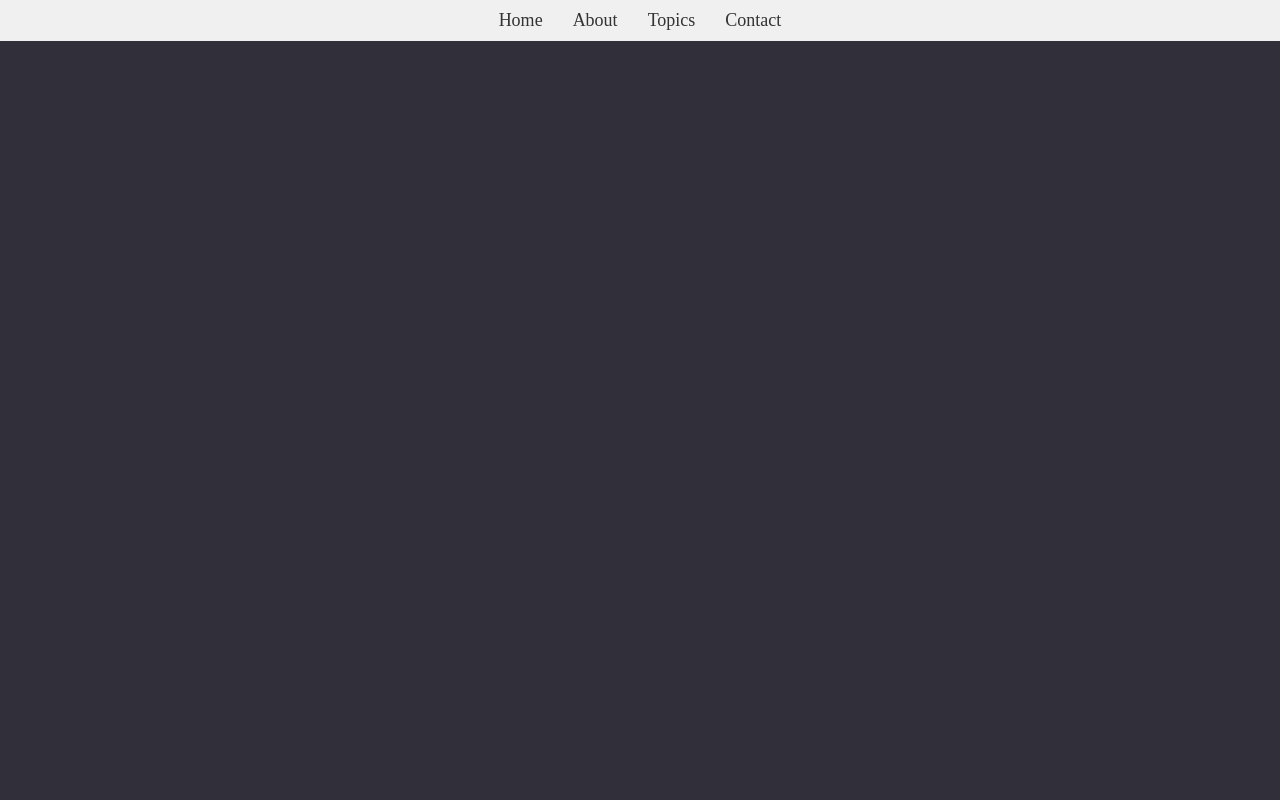
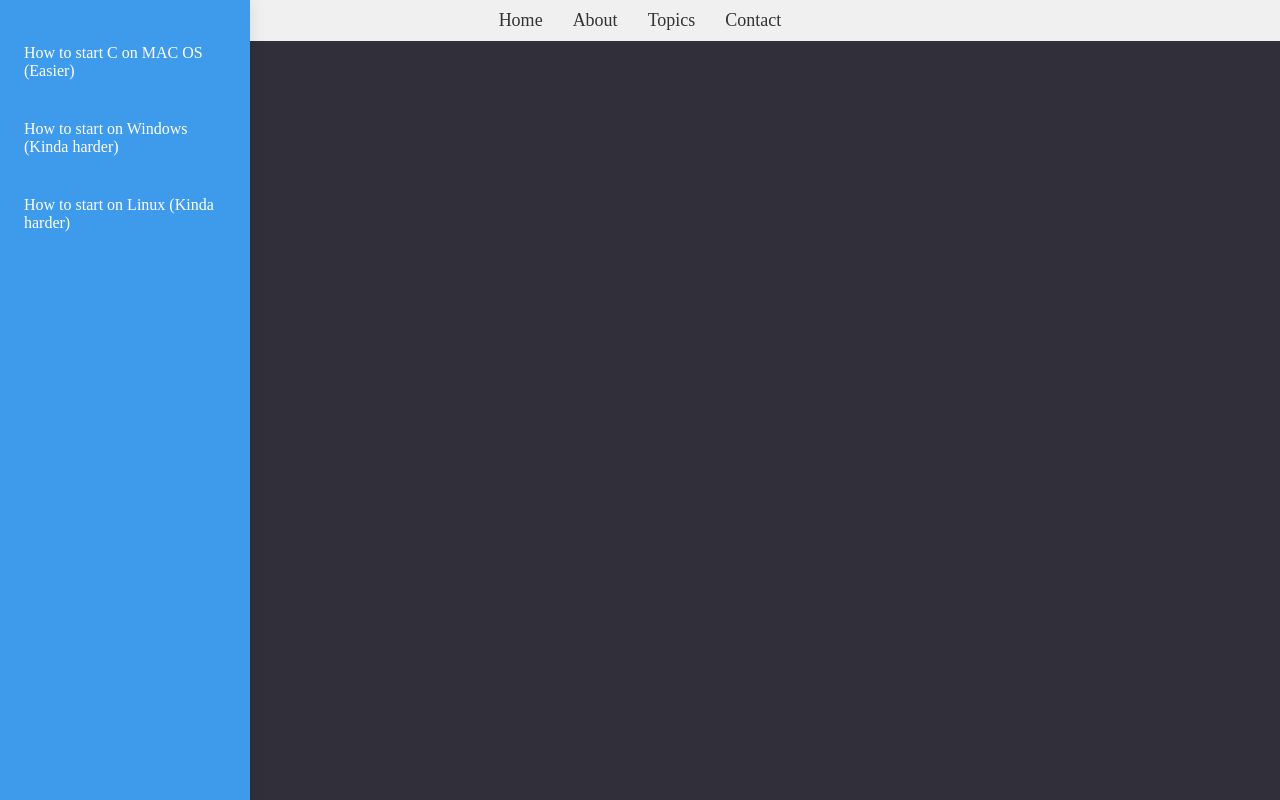
Before and after one commit to Neutron02/Electrical-Eng, a React (Create React App) app: page /C-programming in a window 1280 px wide. Built offline with nearby package versions, Linux system fonts and the light colour scheme.

Commit message:
C-Programming home has a top and side nav

```diff
--- a/src/App.js
+++ b/src/App.js
@@ -8,6 +8,7 @@ import FeaturedSection from './Components/StartupPage/FeaturedSection';
 
 import { BrowserRouter as Router, Route, Routes } from "react-router-dom";
 import OurStory from "../src/Components/About/OurStory";
+import C_Home from './Components/C-Programming/C_Home';
 
 // ... your tileData array ...
 
@@ -46,6 +47,7 @@ function App() {
 
         <Routes>
           <Route path="/OurStory" element={<OurStory />}/>
+          <Route path='C-programming' element={<C_Home />} />
         </Routes>
       </div>
     </Router>
--- a/src/Components/C-Programming/C_Home.js
+++ b/src/Components/C-Programming/C_Home.js
@@ -5,7 +5,7 @@ import C_LeftHandNav from "./C_LeftHandNav"
 const C_Home = () => {
     return(
         <div className="C-home-container">
-
+            <C_LeftHandNav />
         </div>
     )
 }
--- a/src/Components/C-Programming/C_LeftHandNav.css
+++ b/src/Components/C-Programming/C_LeftHandNav.css
@@ -0,0 +1,46 @@
+.C-navBar {
+    position: fixed;
+    top: 0;
+    left: 0;
+    height: 100%;
+    width: 250px;
+    background-color: #3e9bec;
+    display: flex;
+    flex-direction: column;
+    align-items: center;
+    padding: 1rem 0;
+    box-shadow: 0px 0px 15px rgba(0, 0, 0, 0.1);
+    overflow: hidden; /* Added to fix hover focus issue */
+  }
+
+  .C-navList {
+    list-style-type: none;
+    padding: 0;
+    width: 100%;
+    display: flex;
+    flex-direction: column;
+    gap: 1rem;
+    overflow: auto; /* Added for better scrolling */
+  }
+
+  .C-navItem {
+    width: 100%;
+  }
+
+  .C-navLink {
+    display: block;
+    width: calc(100% - 3rem); /* Adjusted width to keep hover focus within navbar */
+    padding: 0.75rem 1.5rem;
+    text-decoration: none;
+    color: #fff;
+    font-weight: 500;
+    border-radius: 8px;
+    transition: background-color 0.3s ease;
+  }
+
+  .C-navLink:hover,
+  .C-navLink:focus {
+    background-color: #444;
+    text-decoration: none;
+    outline: none; /* Added to remove default focus outline */
+  }
--- a/src/Components/C-Programming/C_LeftHandNav.js
+++ b/src/Components/C-Programming/C_LeftHandNav.js
@@ -2,7 +2,11 @@ import react from "react"
 import "./C_LeftHandNav.css"
 
 const navItems = [
-    { id: 1, name: "How to start C Programming on MAC OS", link: "/C-programming/startup-mac"}
+    { id: 1, name: "How to start C on MAC OS (Easier)", link: "/C-programming/startup-mac"},
+    { id: 2, name: "How to start on Windows (Kinda harder)", link: "/C-programming/startup-windows"},
+    { id: 3, name: "How to start on Linux (Kinda harder)", link: "/C-programming/startup-windows"}
+
+
 ]
 // pretty much copy and pasted from ../NavBarComp/DropDownMenu.js
 const C_LeftHandNav = () => {
@@ -14,7 +18,7 @@ const C_LeftHandNav = () => {
                 key={item.id}
                 className="C-navItem"
               >
-                <a href={item.link} className="navLink">
+                <a href={item.link} className="C-navLink">
                   {item.name}
                 </a>
               </li>
```
